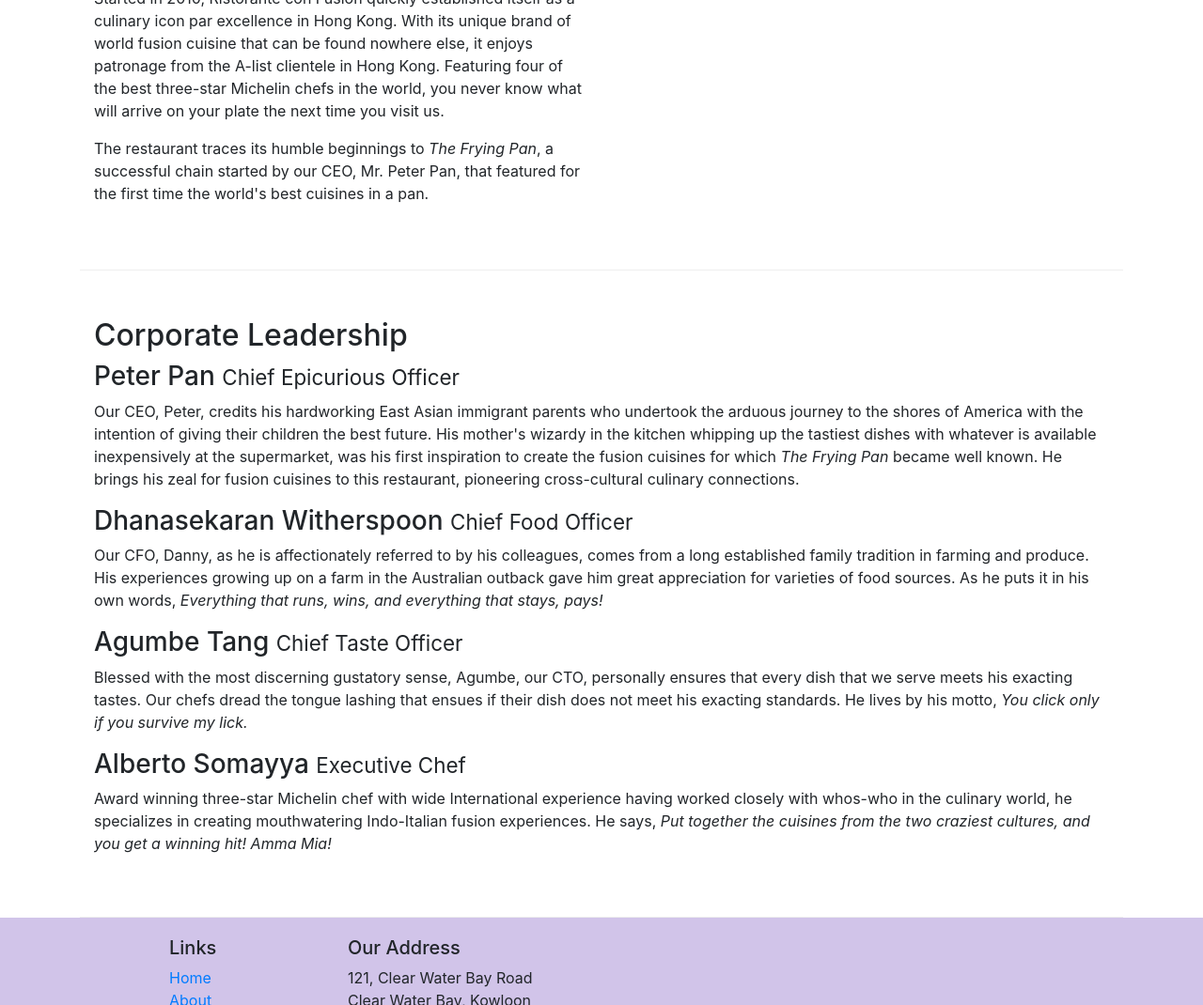
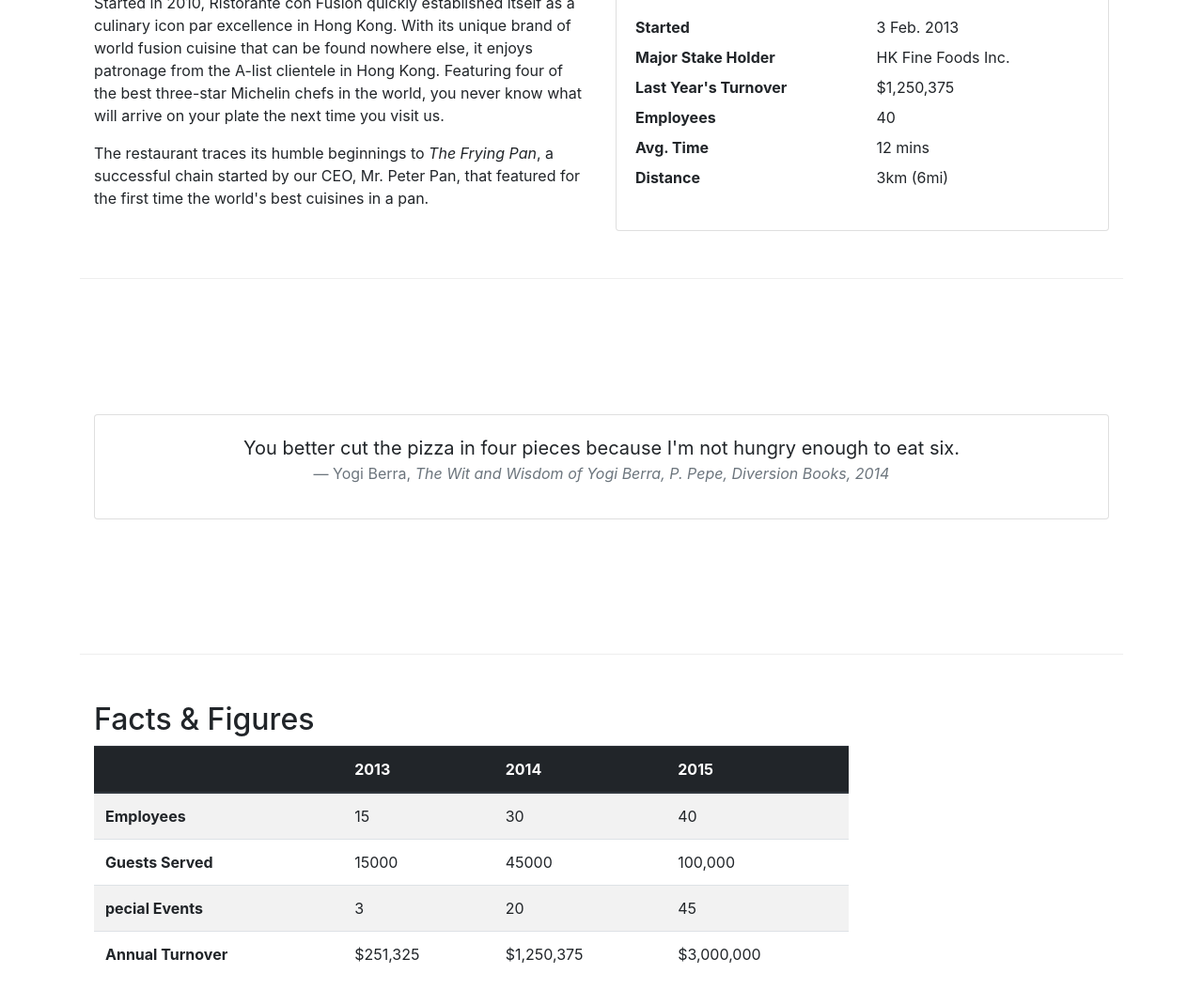
Before and after one commit to Cambekk/bootstrap-4, a website: page about.html in a window 1280 px wide. Shown: the part 577-1647 px from the top of the page at 94% size. Drawn offline with nearby package versions, Linux system fonts and the light colour scheme.

Commit message:
tables and cards

```diff
--- a/about.html
+++ b/about.html
@@ -58,19 +58,87 @@
                 <p>Started in 2010, Ristorante con Fusion quickly established itself as a culinary icon par excellence in Hong Kong. With its unique brand of world fusion cuisine that can be found nowhere else, it enjoys patronage from the A-list clientele in Hong Kong.  Featuring four of the best three-star Michelin chefs in the world, you never know what will arrive on your plate the next time you visit us.</p>
                 <p>The restaurant traces its humble beginnings to <em>The Frying Pan</em>, a successful chain started by our CEO, Mr. Peter Pan, that featured for the first time the world's best cuisines in a pan.</p>
             </div>
+            <div class="col-sm">
+                <div class="card">
+                    <h3 class="card-header bg-primary text-white">Facts At a Glance</h3>
+                    <div class="card-body">
+                        <dl class="row">
+                            <dt class="col-6">Started</dt>
+                            <dd class="col-6">3 Feb. 2013</dd>
+                            <dt class="col-6">Major Stake Holder</dt>
+                            <dd class="col-6">HK Fine Foods Inc.</dd>
+                            <dt class="col-6">Last Year's Turnover</dt>
+                            <dd class="col-6">$1,250,375</dd>
+                            <dt class="col-6">Employees</dt>
+                            <dd class="col-6">40</dd>
+                            <dt class="col-6">Avg. Time</dt>
+                            <dd class="col-6">12 mins</dd>
+                            <dt class="col-6">Distance</dt>
+                            <dd class="col-6">3km (6mi)</dd>
+                        </dl>
+                    </div>
+                </div>
+            </div>
         </div>
         <div class="row row-content align-items-center">
             <div class="col-12">
-                <h2>Corporate Leadership</h2>
-                <h3>Peter Pan <small>Chief Epicurious Officer</small></h3>
-                <p class="d-none d-sm-block">Our CEO, Peter, credits his hardworking East Asian immigrant parents who undertook the arduous journey to the shores of America with the intention of giving their children the best future. His mother's wizardy in the kitchen whipping up the tastiest dishes with whatever is available inexpensively at the supermarket, was his first inspiration to create the fusion cuisines for which <em>The Frying Pan</em> became well known. He brings his zeal for fusion cuisines to this restaurant, pioneering cross-cultural culinary connections.</p>
-                <h3>Dhanasekaran Witherspoon <small>Chief Food Officer</small></h3>
-                <p class="d-none d-sm-block">Our CFO, Danny, as he is affectionately referred to by his colleagues, comes from a long established family tradition in farming and produce. His experiences growing up on a farm in the Australian outback gave him great appreciation for varieties of food sources. As he puts it in his own words, <em>Everything that runs, wins, and everything that stays, pays!</em></p>
-                <h3>Agumbe Tang <small>Chief Taste Officer</small></h3>
-                <p class="d-none d-sm-block">Blessed with the most discerning gustatory sense, Agumbe, our CTO, personally ensures that every dish that we serve meets his exacting tastes. Our chefs dread the tongue lashing that ensues if their dish does not meet his exacting standards. He lives by his motto, <em>You click only if you survive my lick.</em></p>
-                <h3>Alberto Somayya <small>Executive Chef</small></h3>
-                <p class="d-none d-sm-block">Award winning three-star Michelin chef with wide International experience having worked closely with whos-who in the culinary world, he specializes in creating mouthwatering Indo-Italian fusion experiences. He says, <em>Put together the cuisines from the two craziest cultures, and you get a winning hit! Amma Mia!</em></p>
+                <div class="card card-body">
+                    <blockquote class="blockquote text-center">
+                        <p class="mb-0">You better cut the pizza in four pieces because
+                            I'm not hungry enough to eat six.</p>
+                        <footer class="blockquote-footer">Yogi Berra,
+                            <cite title="Source Title">The Wit and Wisdom of Yogi Berra,
+                                P. Pepe, Diversion Books, 2014</cite>
+                        </footer>
+                </div>
+
             </div>
+       </div>
+       <div class="row row-content">
+        <div class="col-12 col-sm-9">
+            <h2>Facts &amp; Figures</h2>
+            <div class="table-responsive">
+                <table class="table table-striped">
+                    <thead class="thead-dark">
+                        <tr>
+                            <th>&nbsp;</th>
+                            <th>2013</th>
+                            <th>2014</th>
+                            <th>2015</th>
+                        </tr>
+                    </thead>
+                    <tbody>
+                        <tr>
+                            <th>Employees</th>
+                            <td>15</td>
+                            <td>30</td>
+                            <td>40</td>
+                        </tr>
+                        <tr>
+                            <th>Guests Served</th>
+                            <td>15000</td>
+                            <td>45000</td>
+                            <td>100,000</td>
+                        </tr>
+                        <tr>
+                            <th>pecial Events</th>
+                            <td>3</td>
+                            <td>20</td>
+                            <td>45</td>
+                        </tr>
+                        <tr>
+                            <th>Annual Turnover</th>
+                            <td>$251,325</td>
+                            <td>$1,250,375</td>
+                            <td>$3,000,000</td>
+                        </tr>
+                    </tbody>
+                </table>
+            </div>
+            </div>
+        </div>
+        <div class="col-12 col-sm-3">
+
        </div>
     </div>
     <footer class="footer">
```
